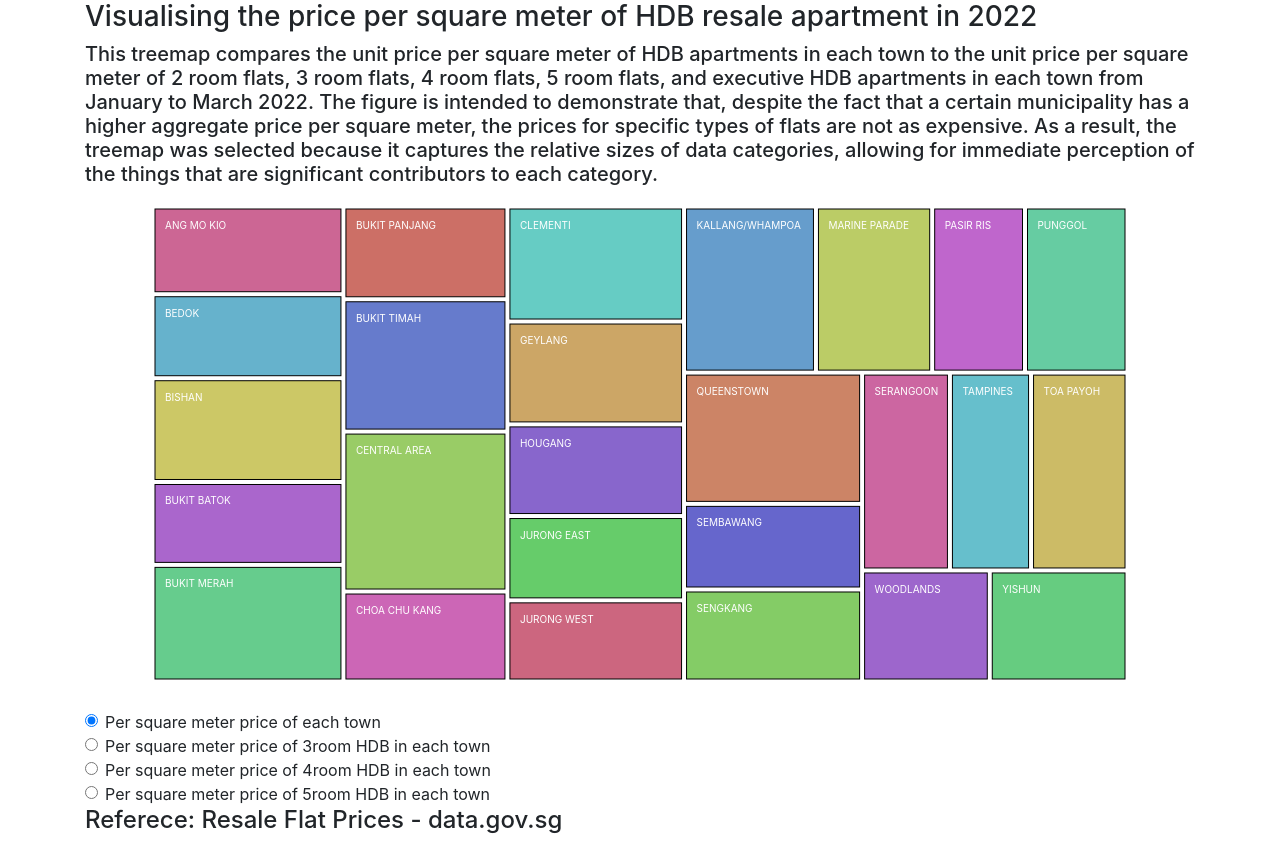
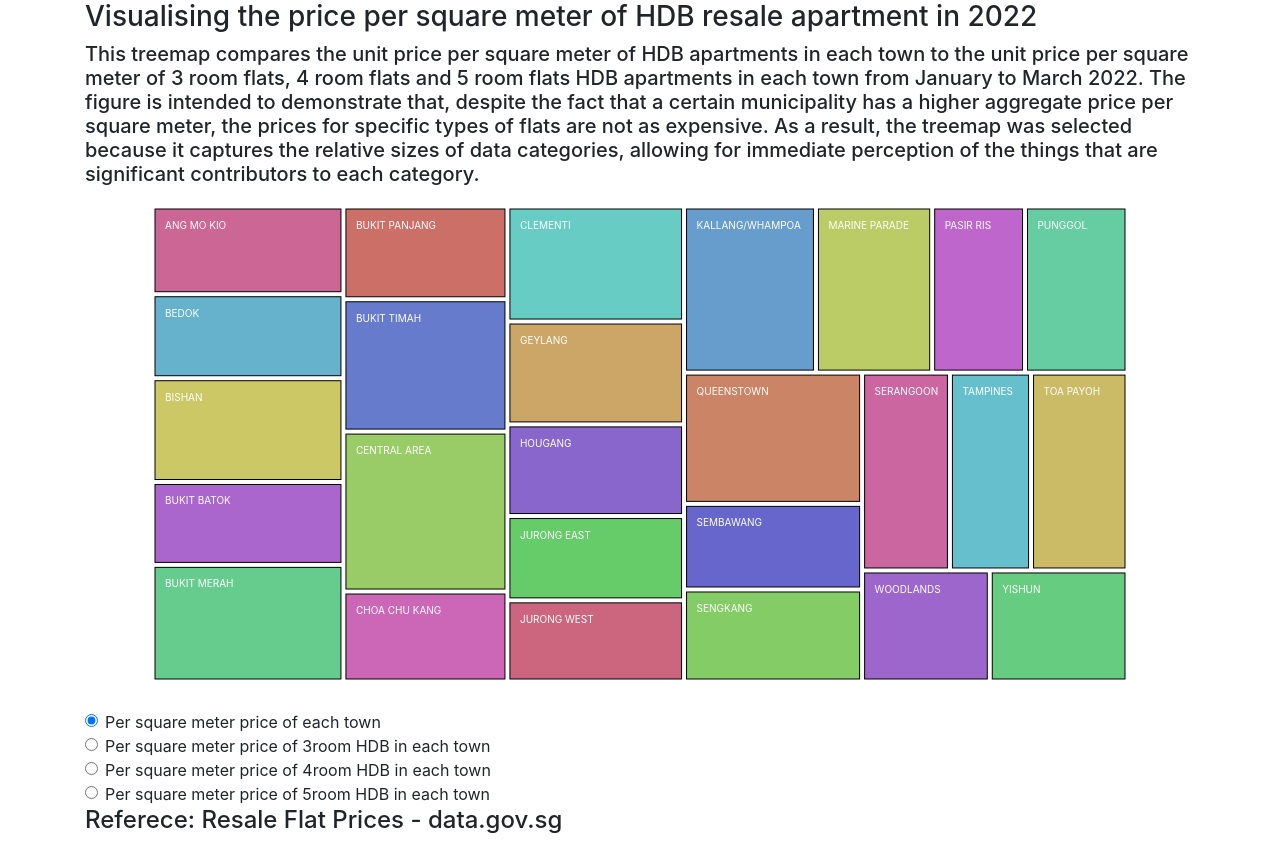
Before and after one commit to zack0411/HASS-assignment3, a plain HTML site: page index.html in a window 1280 px wide. Drawn offline with nearby package versions, Linux system fonts and the light colour scheme.

Commit message:
Update index.html

```diff
--- a/index.html
+++ b/index.html
@@ -20,7 +20,7 @@
     <div class="container">
     <h3>Visualising the price per square meter of HDB resale apartment in 2022</h1>
     <h5>
-        This treemap compares the unit price per square meter of HDB apartments in each town to the unit price per square meter of 2 room flats, 3 room flats, 4 room flats, 5 room flats, and executive HDB apartments in each town from January to March 2022. The figure is intended to demonstrate that, despite the fact that a certain municipality has a higher aggregate price per square meter, the prices for specific types of flats are not as expensive. As a result, the treemap was selected because it captures the relative sizes of data categories, allowing for immediate perception of the things that are significant contributors to each category.
+        This treemap compares the unit price per square meter of HDB apartments in each town to the unit price per square meter of 3 room flats, 4 room flats and 5 room flats HDB apartments in each town from January to March 2022. The figure is intended to demonstrate that, despite the fact that a certain municipality has a higher aggregate price per square meter, the prices for specific types of flats are not as expensive. As a result, the treemap was selected because it captures the relative sizes of data categories, allowing for immediate perception of the things that are significant contributors to each category.
     </h2>
     </div>
     <div class="container">
```
